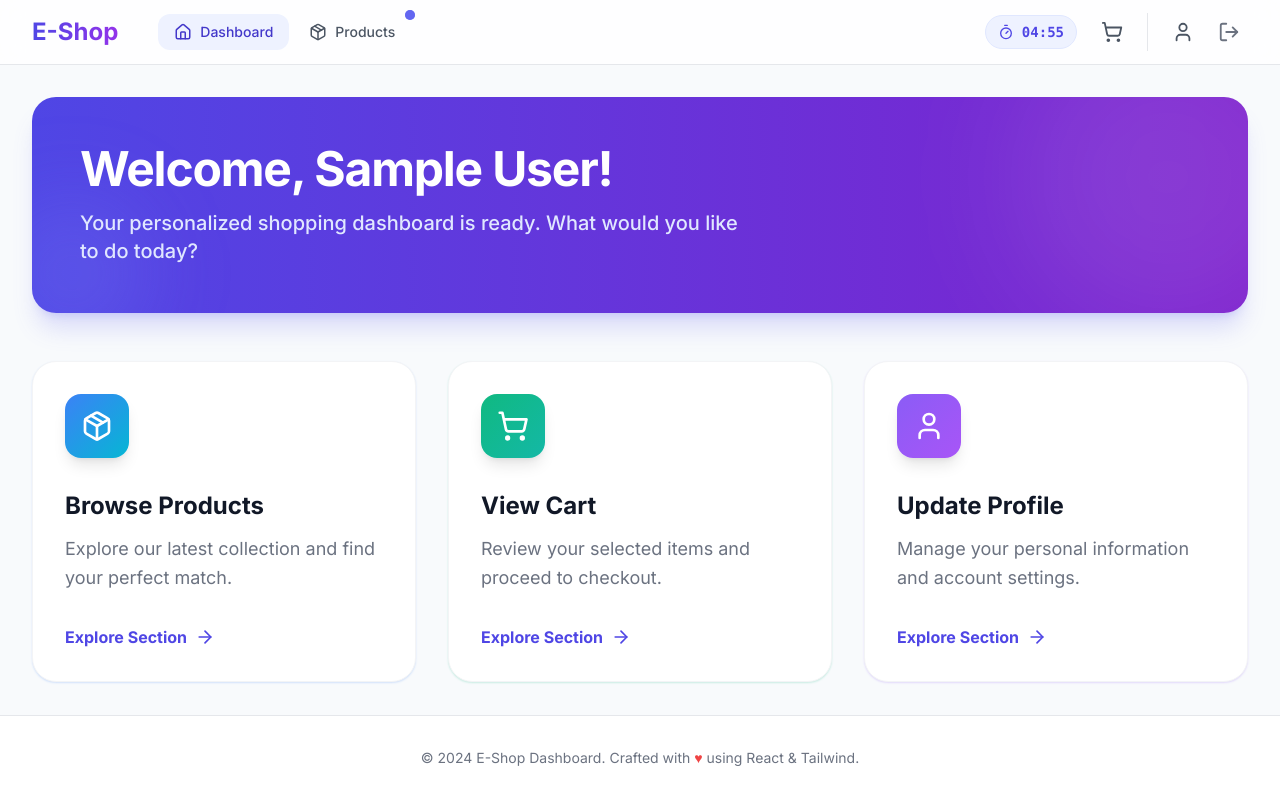
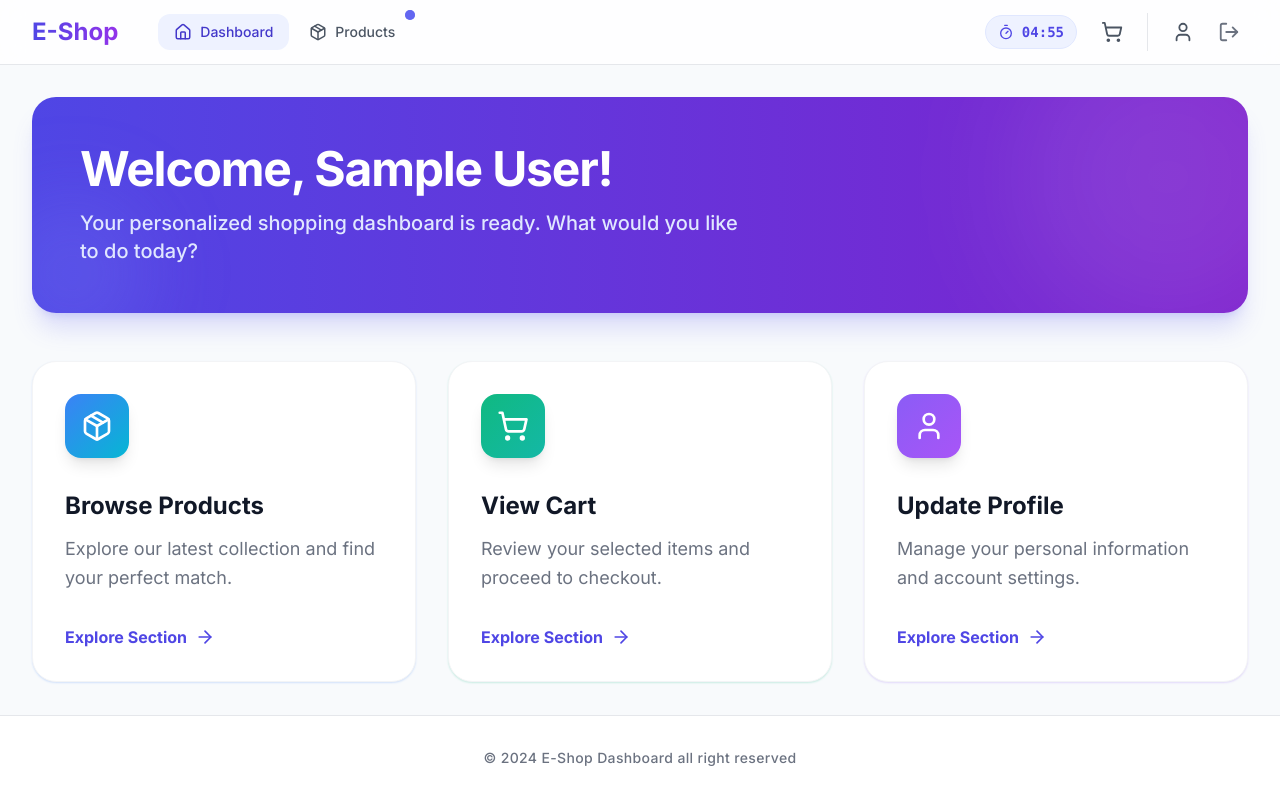
Before and after one commit to dhrumil16/chaintech-task, a React (Vite) app: page / in a window 1280 px wide. Built offline with nearby package versions, Linux system fonts and the light colour scheme; sample sign-in values are in the browser's storage.

Commit message:
style: update footer text

```diff
--- a/src/layouts/MainLayout.jsx
+++ b/src/layouts/MainLayout.jsx
@@ -144,8 +144,8 @@ const MainLayout = ({ children }) => {
             {/* Footer */}
             <footer className="bg-white border-t border-gray-200 py-8 mt-auto">
                 <div className="max-w-7xl mx-auto px-4 text-center">
-                    <p className="text-gray-500 text-sm">
-                        &copy; 2024 E-Shop Dashboard. Crafted with <span className="text-red-500">♥</span> using React & Tailwind.
+                    <p className="text-gray-500 text-sm font-medium tracking-wide">
+                        &copy; 2024 E-Shop Dashboard all right reserved
                     </p>
                 </div>
             </footer>
```
